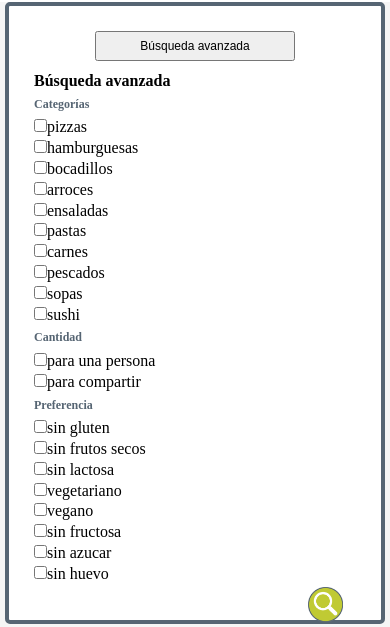
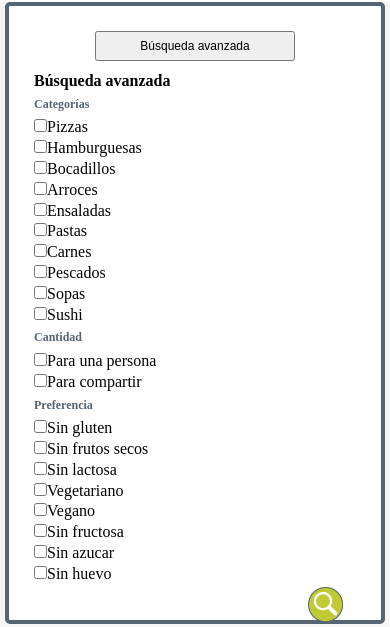
Before and after one commit to Yhosy/Zampapp, an Angular app in the folder Zampapp/: page /Resultados in a window 390 px wide. Shown: the part 127-754 px from the top of the page. Built offline with nearby package versions, Linux system fonts and the light colour scheme; no server answers.

Commit message:
Update resultados.component.ts

```diff
--- a/Zampapp/src/app/resultados/resultados.component.ts
+++ b/Zampapp/src/app/resultados/resultados.component.ts
@@ -14,16 +14,14 @@ import { Busqueda } from '../busqueda';
 	styleUrls: ['./resultados.component.css']
 })
 export class ResultadosComponent implements OnInit {
-	abierto = true;
-	platos :any;
-	listaFiltrada = [];
-  estaEscondido=false;
+	platos = [];
+	abierto=false;
+	listaFiltrada=[];
 
-	categorias = ['pizzas', 'hamburguesas', 'bocadillos', 'arroces', 'ensaladas', 'pastas', 'carnes', 'pescados', 'sopas', 'sushi']
-	cantidad = ['para una persona', 'para compartir']
-	preferencias = ['sin gluten', 'sin frutos secos', 'sin lactosa', 'vegetariano', 'vegano', 'sin fructosa', 'sin azucar', 'sin huevo']
-
-
+	categorias = ['Pizzas','Hamburguesas','Bocadillos', 'Arroces', 'Ensaladas', 'Pastas', 'Carnes', 'Pescados', 'Sopas', 'Sushi']
+	cantidad = ['Para una persona','Para compartir']
+	preferencias = ['Sin gluten', 'Sin frutos secos', 'Sin lactosa', 'Vegetariano', 'Vegano', 'Sin fructosa', 'Sin azucar', 'Sin huevo']
+	estaEscondido=false;
 
 	abrircerrar() {
 		this.abierto = this.abierto ? false : true;
@@ -50,6 +48,9 @@ export class ResultadosComponent implements OnInit {
 
 		if (window.innerWidth >= 480) {
 			this.abierto = false;
+		}
+		if (window.innerWidth <= 480) {
+			this.abierto = true;
 		}
 
 		//this.users = this.usersService.users
@@ -92,10 +93,10 @@ export class ResultadosComponent implements OnInit {
 				this.listaFiltrada = this.listaFiltrada.concat(this.platos.filter(plato => plato.temp == this.busquedaService.Busqueda.temperatura[i]));
 			}
 		}
+		if (this.listaFiltrada.length==0){
+			this.estaEscondido = !this.estaEscondido;
+		}
+		this.listaFiltrada;
 
-		this.listaFiltrada;
-    if (this.listaFiltrada.length<0){
-			this.estaEscondido = true;
-		}
 	}
 }
```
